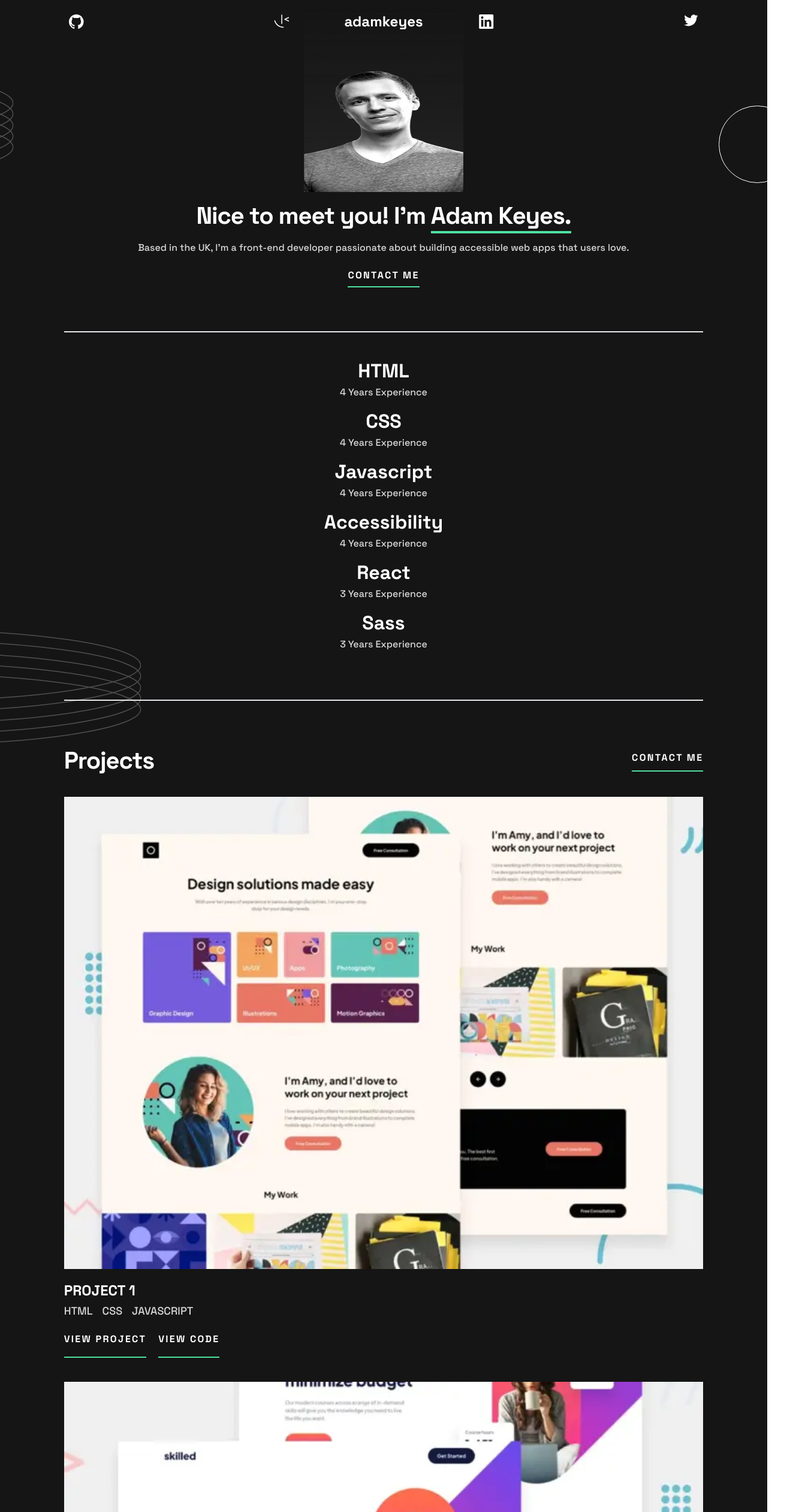
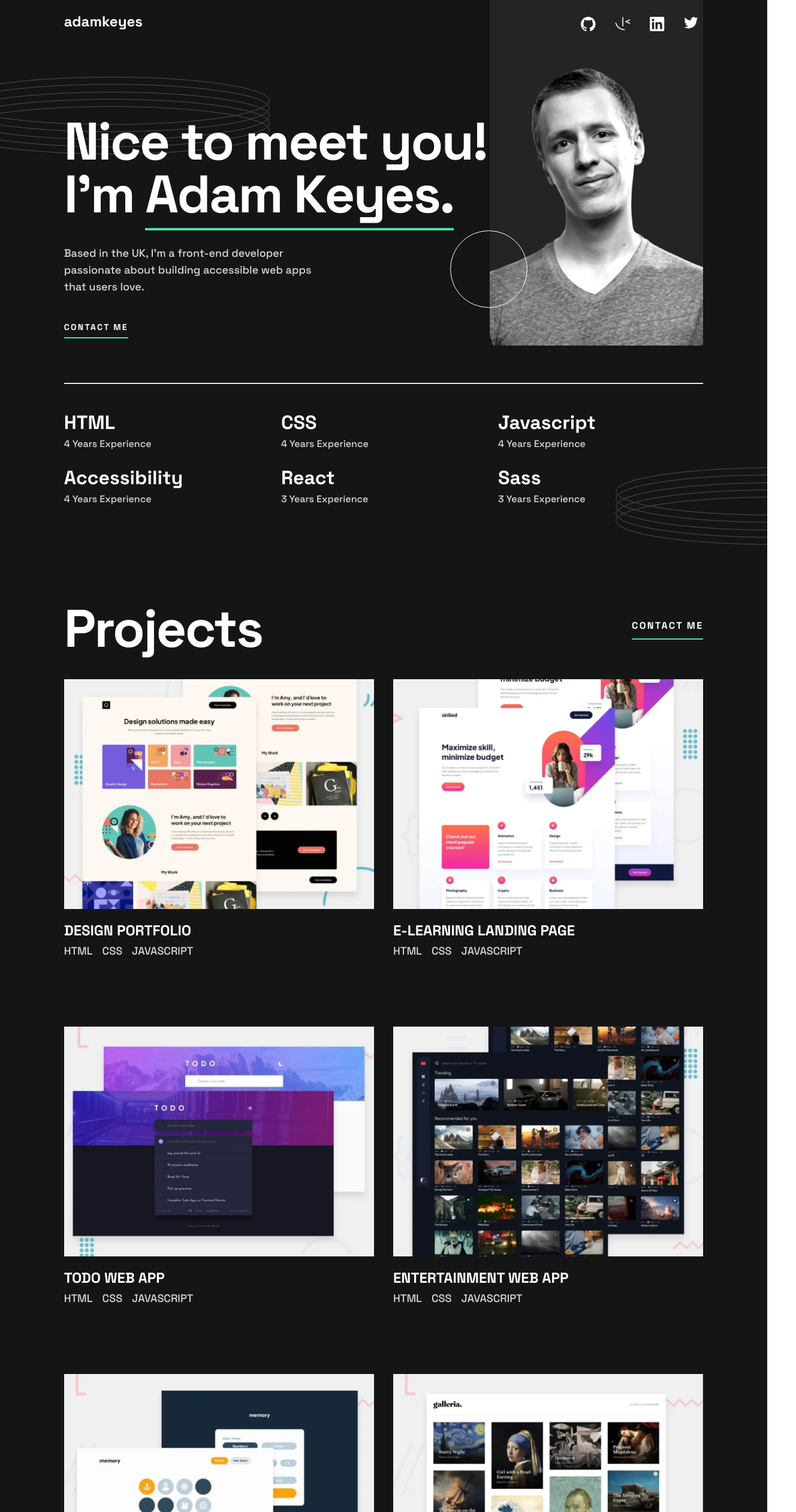
Before and after one commit to TheWonderingGecko/Portfolio-design, a React (Vite) app: page / in a window 1280 px wide. Shown: the top 2520 px of the page at 60% size, 1328 px wide, since content can reach past the window. Built offline with nearby package versions, Linux system fonts and the light colour scheme.

Commit message:
project completed

```diff
--- a/src/App.jsx
+++ b/src/App.jsx
@@ -1,12 +1,11 @@
 import profile_pic from './assets/images/image-profile-mobile.webp'
-import github from './assets/images/icon-github.svg'
-import linkedin from './assets/images/icon-linkedin.svg'
-import frontend_mentor from './assets/images/icon-frontend-mentor.svg'
-import twitter from './assets/images/icon-twitter.svg'
+import profile_pic_tablet from './assets/images/image-profile-tablet.webp'
+import profile_pic_desktop from './assets/images/image-profile-desktop.webp'
+
 import rings from './assets/images/pattern-rings.svg'
 import circle from './assets/images/pattern-circle.svg'
 import Project_Card from './components/Project_Card'
-import { projects } from './data'
+import { projects, projects_large } from './data'
 import { useState } from 'react'
 
 function App() {
@@ -42,24 +41,33 @@ function App() {
   }
 
   return (
-    <div className="relative w-screen h-full bg-base font-portfolio_text ">
+    <div className="relative w-screen h-full overflow-hidden bg-base font-portfolio_text ">
       <img
         src={rings}
         alt=""
-        className="absolute transform scale-150 top-36 -left-72 landscape:-left-1/2"
+        className="absolute transform scale-150 top-36 -left-72 md:scale-100 md:top-20 lg:top-32 lg:scale-100 lg:-left-20"
+      />
+      <img
+        src={profile_pic_tablet}
+        alt=""
+        className="absolute right-0 z-40 hidden w-60 h-[30rem] md:block lg:hidden"
       />
 
-      <img src={circle} alt="" className="absolute top-44 -right-12 " />
+      <img
+        src={circle}
+        alt=""
+        className="absolute top-44 -right-12 lg:top-[24rem] lg:right-[25rem] lg:z-50"
+      />
 
-      <article className="flex flex-col items-center justify-center gap-10 text-top text-text_color">
+      <article className="flex flex-col items-center justify-center gap-10 overflow-hidden text-top text-text_color">
         {/* header section */}
-        <section className="relative flex flex-col justify-center w-5/6 h-full gap-5 pb-20 text-center border-b-2 ">
-          <div className="relative flex flex-col items-center justify-center w-full h-full ">
-            <h1 className="absolute font-bold text-m leading-m top-5">
+        <section className="relative flex flex-col justify-center w-5/6 h-full gap-5 pb-20 text-center border-b-2 md:h-[36rem] md:text-left md:gap-10 lg:h-[40rem]">
+          <div className="relative flex flex-col items-center justify-center w-full h-full md:flex-row md:justify-between md:absolute lg:relative">
+            <h1 className="z-50 font-bold top-16 md:absolute text-m leading-m lg:top-5">
               adamkeyes
             </h1>
-            <div className="absolute w-3/5 p-2 top-16 landscape:top-4 landscape:w-full ">
-              <ul className="flex justify-between ">
+            <div className="z-50 w-3/5 p-2 -right-14 md:absolute top-16 md:w-1/3 lg:w-1/4 lg:right-0 lg:top-5">
+              <ul className="flex justify-between md:gap-x-2 lg:justify-end lg:gap-8">
                 <li>
                   <a href="#">
                     <svg
@@ -116,19 +124,24 @@ function App() {
             <img
               src={profile_pic}
               alt=""
-              className="w-3/5 h-80 opacity-3 landscape:w-1/4"
+              className="w-3/5 h-80 opacity-3 md:hidden"
+            />
+            <img
+              src={profile_pic_desktop}
+              alt=""
+              className="absolute top-0 right-0 hidden h-[36rem] lg:block"
             />
           </div>
-          <h2 className="font-bold mobile-header">
+          <h2 className="z-50 font-bold mobile-header md:w-3/4 md:text-[72px] md:leading-[72px] md:tracking-[-2.05px] md:mt-20 lg:text-xl lg:leading-xl lg:tracking-xl">
             Nice to meet you! I'm{' '}
             <span className="border-b-4 border-underlined">Adam Keyes.</span>
           </h2>
-          <p className="font-semibold text-m_sm leading-m_sm text-sub_text_color">
+          <p className="font-semibold text-sm leading-m_sm text-sub_text_color md:w-[445px] lg:text-blg lg:leading-blg ">
             Based in the UK, I'm a front-end developer passionate about building
             accessible web apps that users love.
           </p>
           <h3 className="">
-            <span className="pb-2 font-bold uppercase border-b-2 border-underlined leading-m_sm tracking-m_sm text-m_sm ">
+            <span className="pb-2 text-sm font-bold uppercase border-b-2 border-underlined leading-m_sm tracking-m_sm ">
               <a href="#" className="hover:text-underlined">
                 Contact me
               </a>
@@ -136,11 +149,11 @@ function App() {
           </h3>
         </section>
         {/* skills section */}
-        <section className="relative flex flex-col justify-center w-5/6 h-full gap-3 pb-20 text-center border-b-2">
+        <section className="relative flex flex-col justify-center w-5/6 h-full grid-cols-2 gap-3 pb-20 text-center border-b-2 md:grid md:gap-5 md:text-left md:border-b-0 lg:grid-cols-3 ">
           <img
             src={rings}
             alt=""
-            className="absolute transform scale-150 -bottom-11 -right-3/4 landscape:-left-1/2"
+            className="absolute transform scale-150 -bottom-11 -right-3/4 md:scale-100 md:-right-96 md:bottom-4"
           />
 
           <div>
@@ -172,7 +185,9 @@ function App() {
         {/* projects section */}
         <section className="w-5/6 ">
           <div className="flex items-center justify-between mt-10">
-            <h2 className="font-bold mobile-header">Projects</h2>{' '}
+            <h2 className="font-bold mobile-header lg:text-xl lg:tracking-xl lg:leading-xl">
+              Projects
+            </h2>{' '}
             <h3 className="flex">
               <span className="items-start pb-2 font-bold uppercase border-b-2 border-underlined leading-m_sm tracking-m_sm text-m_sm">
                 <a href="#" className="hover:text-underlined">
@@ -182,6 +197,7 @@ function App() {
             </h3>
           </div>
 
+          <div className="grid-cols-2 gap-8 md:grid lg:hidden">
             {projects.map((project) => {
               return (
                 <Project_Card
@@ -191,22 +207,39 @@ function App() {
                 />
               )
             })}
+          </div>
+
+          <div className="hidden grid-cols-2 gap-8 lg:grid">
+            {projects_large.map((project) => {
+              return (
+                <Project_Card
+                  title={project.title}
+                  image={project.image}
+                  skills={project.skills}
+                />
+              )
+            })}
+          </div>
         </section>
-        {/* contact section */}
-        <section className="relative flex flex-col items-center justify-center w-5/6 gap-5 pb-20 border-b-2">
+        {/* contact section and Footer */}
+        <section className="relative flex flex-col items-center justify-center w-5/6 h-full gap-5 pb-20 border-b-2 md:border-0 md:bg-sub_base md:w-screen md:py-20 md:pb-5">
           <img
             src={rings}
             alt=""
-            className="absolute transform scale-150 pointer-events-none top-[350px] -left-[350px] landscape:-left-1/2"
+            className="absolute transform scale-150 pointer-events-none top-[350px] -left-[350px] md:scale-100 md:-left-80  md:top-[32rem]"
           />
-          <h2 className="font-bold text-[40px] leading-[40px] -tracking-[1.14px]">
+          <div className="flex flex-col items-center justify-center gap-5 pb-10 md:w-1/2 lg:flex-row lg:justify-between lg:w-5/6 lg:items-start ">
+            <div className="flex flex-col items-center justify-center gap-5 lg:w-1/4 lg:text-left lg:items-start">
+              <h2 className="font-bold text-[40px] leading-[40px] -tracking-[1.14px] md:text-[72px] md:leading-[72px] md:tracking-[-2.05px]">
                 Contact
               </h2>{' '}
-          <p className="w-full text-center text-sub_text_color text-m_sm leading-m_sm">
-            I would love to hear about your project and how I could help. Please
-            fill in the form, and I’ll get back to you as soon as possible.
+              <p className="w-full text-center text-sub_text_color text-m_sm leading-m_sm lg:text-left">
+                I would love to hear about your project and how I could help.
+                Please fill in the form, and I’ll get back to you as soon as
+                possible.
               </p>
-          <form className="flex flex-col w-full gap-8 text-sub_text_color ">
+            </div>
+            <form className="flex flex-col w-full gap-8 text-sub_text_color lg:w-1/3">
               <div
                 className={
                   'pb-4 border-b-2  relative ' +
@@ -228,7 +261,9 @@ function App() {
                   name="name"
                   value={name}
                   onChange={handleNameChange}
-                className={'w-full pl-10 border-none outline-none bg-base '}
+                  className={
+                    'w-full pl-10 border-none outline-none bg-base md:bg-sub_base'
+                  }
                   placeholder="NAME"
                   required
                 />
@@ -253,7 +288,9 @@ function App() {
                   id="email"
                   value={email}
                   onChange={handleEmailChange}
-                className={'w-full pl-10 border-none outline-none bg-base '}
+                  className={
+                    'w-full pl-10 border-none outline-none bg-base  md:bg-sub_base '
+                  }
                   placeholder="EMAIL"
                   required
                 />
@@ -277,7 +314,7 @@ function App() {
                   name="message"
                   value={message}
                   onChange={handleMessageChange}
-                className="w-full h-20 pl-10 border-none outline-none bg-base"
+                  className="w-full h-20 pl-10 border-none outline-none bg-base md:bg-sub_base"
                   placeholder="MESSAGE"
                 ></textarea>
               </div>
@@ -289,8 +326,9 @@ function App() {
                 </span>
               </h3>
             </form>
-        </section>
-        <footer className="flex flex-col items-center justify-center gap-4 pb-10">
+          </div>
+          <div className="w-full border-t-2 md:w-5/6"></div>
+          <footer className="flex flex-col items-center justify-center gap-4 pb-10 md:flex-row md:justify-between md:bg-sub_base md:w-5/6 md:pb-0">
             <h1 className="font-bold text-m leading-m">adamkeyes</h1>
 
             <ul className="flex gap-x-5 ">
@@ -347,6 +385,7 @@ function App() {
               </li>
             </ul>
           </footer>
+        </section>
       </article>
     </div>
   )
--- a/src/components/Project_Card.jsx
+++ b/src/components/Project_Card.jsx
@@ -1,14 +1,27 @@
 const Project_Card = (props) => {
   return (
-    <div className="flex flex-col justify-center gap-5 my-10">
-      <img src={props.image} alt={props.title} />
+    <div className="relative flex flex-col justify-center gap-5 my-10 ">
+      <div className="relative group">
+        <img src={props.image} alt={props.title} />
+        <div className="absolute top-0 items-center justify-center hidden w-full h-full bg-black/90 group-hover:flex">
+          <div className="flex flex-col items-center justify-center gap-10 font-bold text-center uppercase text-m_sm leading-m_sm tracking-m_sm">
+            <span className="pb-4 border-b-2 border-underlined hover:text-underlined">
+              <a href="#">View project</a>
+            </span>
+            <span className="pb-4 border-b-2 border-underlined hover:text-underlined w-fit">
+              <a href="#">View code</a>
+            </span>
+          </div>
+        </div>
+      </div>
       <h3 className="font-bold uppercase text-m leading-m ">{props.title}</h3>
       <div className="flex gap-4 -mt-4 font-semibold uppercase text-blg leading-blg text-sub_text_color">
         {props.skills.map((skill) => {
           return <span>{skill}</span>
         })}
       </div>
-      <div className="flex gap-5 font-bold uppercase text-m_sm leading-m_sm tracking-m_sm ">
+
+      <div className="flex gap-5 font-bold uppercase text-m_sm leading-m_sm tracking-m_sm lg:hidden ">
         <span className="pb-4 border-b-2 border-underlined hover:text-underlined">
           <a href="#">View project</a>
         </span>
--- a/src/data.jsx
+++ b/src/data.jsx
@@ -4,36 +4,75 @@ import project_3 from './assets/images/thumbnail-project-3-small.webp'
 import project_4 from './assets/images/thumbnail-project-4-small.webp'
 import project_5 from './assets/images/thumbnail-project-5-small.webp'
 import project_6 from './assets/images/thumbnail-project-6-small.webp'
+import project_1_large from './assets/images/thumbnail-project-1-large.webp'
+import project_2_large from './assets/images/thumbnail-project-2-large.webp'
+import project_3_large from './assets/images/thumbnail-project-3-large.webp'
+import project_4_large from './assets/images/thumbnail-project-4-large.webp'
+import project_5_large from './assets/images/thumbnail-project-5-large.webp'
+import project_6_large from './assets/images/thumbnail-project-6-large.webp'
 
 export const projects = [
   {
     image: project_1,
-    title: 'Project 1',
+    title: 'Design Portfolio',
     skills: ['HTML', 'CSS', 'Javascript'],
   },
   {
     image: project_2,
-    title: 'Project 2',
+    title: 'E-Learning  landing page',
     skills: ['HTML', 'CSS', 'Javascript'],
   },
   {
     image: project_3,
-    title: 'Project 3',
+    title: 'todo web app',
     skills: ['HTML', 'CSS', 'Javascript'],
   },
   {
     image: project_4,
-    title: 'Project 4',
+    title: 'Entertainment web App',
     skills: ['HTML', 'CSS', 'Javascript'],
   },
   {
     image: project_5,
-    title: 'Project 5',
+    title: 'Memory Game',
     skills: ['HTML', 'CSS', 'Javascript'],
   },
   {
     image: project_6,
-    title: 'Project 6',
+    title: 'Art Gallery Showcase',
     skills: ['HTML', 'CSS', 'Javascript'],
   },
 ]
+
+export const projects_large = [
+  {
+    image: project_1_large,
+    title: 'Design Portfolio',
+    skills: ['HTML', 'CSS', 'Javascript'],
+  },
+  {
+    image: project_2_large,
+    title: 'E-Learning  landing page',
+    skills: ['HTML', 'CSS', 'Javascript'],
+  },
+  {
+    image: project_3_large,
+    title: 'todo web app',
+    skills: ['HTML', 'CSS', 'Javascript'],
+  },
+  {
+    image: project_4_large,
+    title: 'Entertainment web App',
+    skills: ['HTML', 'CSS', 'Javascript'],
+  },
+  {
+    image: project_5_large,
+    title: 'Memory Game',
+    skills: ['HTML', 'CSS', 'Javascript'],
+  },
+  {
+    image: project_6_large,
+    title: 'Art Gallery Showcase',
+    skills: ['HTML', 'CSS', 'Javascript'],
+  },
+]
--- a/src/index.css
+++ b/src/index.css
@@ -13,5 +13,4 @@
 }
 
 body {
-  overflow-x: hidden;
 }
```
Lines whose indentation alone changed are shown as unchanged.
